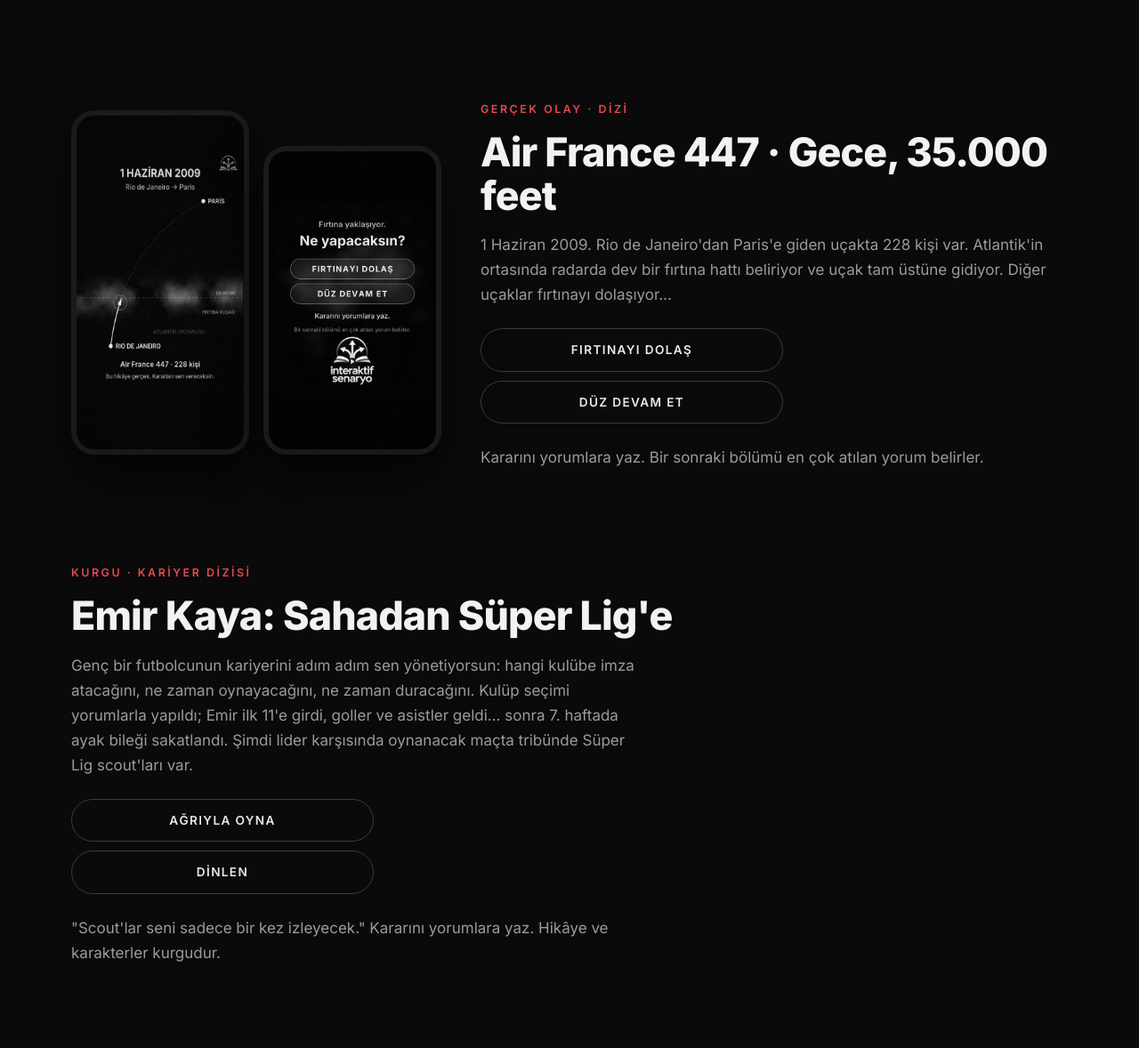
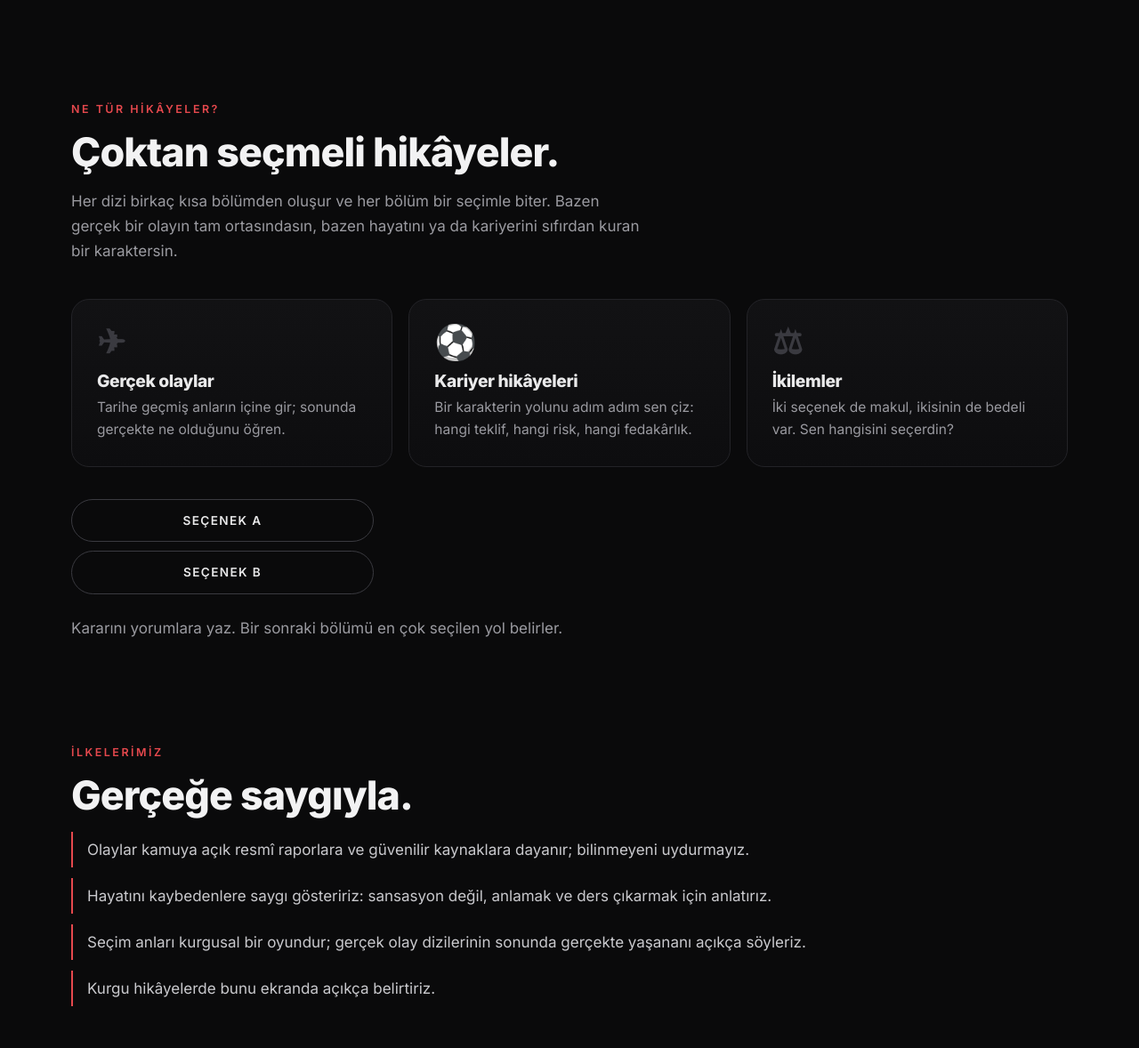
Before and after one commit to erenkahram4n/ggame-site, a plain HTML site: page interaktifsenaryo.html in a window 1280 px wide. Shown: the part 1266-2444 px from the top of the page at 89% size. Drawn offline with Linux system fonts and the light colour scheme.

Commit message:
Interaktif Senaryo: genel anlatim

```diff
--- a/interaktifsenaryo.html
+++ b/interaktifsenaryo.html
@@ -47,7 +47,7 @@ body.is{background:#0a0a0b;color:#e9e9ea;font-family:"Inter",system-ui,sans-seri
 <body class="is">
 <nav class="nav"><div class="wrap">
   <a class="logo-word" href="index.html">G<span>Game</span></a>
-  <ul><li><a href="index.html">GGame</a></li><li><a href="#nasil">Nasıl çalışır?</a></li><li><a href="#bolumler">Bölümler</a></li><li><a href="#takip">Takip et</a></li></ul>
+  <ul><li><a href="index.html">GGame</a></li><li><a href="#nasil">Nasıl çalışır?</a></li><li><a href="#bolumler">Hikâyeler</a></li><li><a href="#takip">Takip et</a></li></ul>
 </div></nav>
 
 <header class="is-hero"><div class="in wrap">
@@ -68,24 +68,17 @@ body.is{background:#0a0a0b;color:#e9e9ea;font-family:"Inter",system-ui,sans-seri
   </div>
 </div></section>
 
-<section id="bolumler" style="padding-top:20px"><div class="wrap ep">
-  <div class="phones"><img src="img/is_af447.jpg" alt="Air France 447 bölümünden bir kare"><img src="img/is_secim.jpg" alt="Seçim ekranı: Fırtınayı dolaş ya da düz devam et"></div>
-  <div>
-    <span class="lbl">Gerçek olay · Dizi</span>
-    <h2>Air France 447 · Gece, 35.000 feet</h2>
-    <p class="muted">1 Haziran 2009. Rio de Janeiro'dan Paris'e giden uçakta 228 kişi var. Atlantik'in ortasında radarda dev bir fırtına hattı beliriyor ve uçak tam üstüne gidiyor. Diğer uçaklar fırtınayı dolaşıyor…</p>
-    <div class="choice"><span>FIRTINAYI DOLAŞ</span><span>DÜZ DEVAM ET</span></div>
-    <p class="muted">Kararını yorumlara yaz. Bir sonraki bölümü en çok atılan yorum belirler.</p>
+<section id="bolumler" style="padding-top:20px"><div class="wrap">
+  <span class="lbl">Ne tür hikâyeler?</span>
+  <h2>Çoktan seçmeli hikâyeler.</h2>
+  <p class="muted">Her dizi birkaç kısa bölümden oluşur ve her bölüm bir seçimle biter. Bazen gerçek bir olayın tam ortasındasın, bazen hayatını ya da kariyerini sıfırdan kuran bir karaktersin.</p>
+  <div class="steps">
+    <div class="step"><b>✈</b><h3>Gerçek olaylar</h3><p>Tarihe geçmiş anların içine gir; sonunda gerçekte ne olduğunu öğren.</p></div>
+    <div class="step"><b>⚽</b><h3>Kariyer hikâyeleri</h3><p>Bir karakterin yolunu adım adım sen çiz: hangi teklif, hangi risk, hangi fedakârlık.</p></div>
+    <div class="step"><b>⚖</b><h3>İkilemler</h3><p>İki seçenek de makul, ikisinin de bedeli var. Sen hangisini seçerdin?</p></div>
   </div>
-</div></section>
-
-
-<section style="padding-top:10px"><div class="wrap">
-  <span class="lbl">Kurgu · Kariyer dizisi</span>
-  <h2>Emir Kaya: Sahadan Süper Lig'e</h2>
-  <p class="muted">Genç bir futbolcunun kariyerini adım adım sen yönetiyorsun: hangi kulübe imza atacağını, ne zaman oynayacağını, ne zaman duracağını. Kulüp seçimi yorumlarla yapıldı; Emir ilk 11'e girdi, goller ve asistler geldi… sonra 7. haftada ayak bileği sakatlandı. Şimdi lider karşısında oynanacak maçta tribünde Süper Lig scout'ları var.</p>
-  <div class="choice"><span>AĞRIYLA OYNA</span><span>DİNLEN</span></div>
-  <p class="muted">"Scout'lar seni sadece bir kez izleyecek." Kararını yorumlara yaz. Hikâye ve karakterler kurgudur.</p>
+  <div class="choice" style="margin-top:36px"><span>SEÇENEK A</span><span>SEÇENEK B</span></div>
+  <p class="muted">Kararını yorumlara yaz. Bir sonraki bölümü en çok seçilen yol belirler.</p>
 </div></section>
 
 <section style="padding-top:20px"><div class="wrap">
@@ -95,7 +88,7 @@ body.is{background:#0a0a0b;color:#e9e9ea;font-family:"Inter",system-ui,sans-seri
     <li>Olaylar kamuya açık resmî raporlara ve güvenilir kaynaklara dayanır; bilinmeyeni uydurmayız.</li>
     <li>Hayatını kaybedenlere saygı gösteririz: sansasyon değil, anlamak ve ders çıkarmak için anlatırız.</li>
     <li>Seçim anları kurgusal bir oyundur; gerçek olay dizilerinin sonunda gerçekte yaşananı açıkça söyleriz.</li>
-    <li>Kurgu dizilerinde bunu ekranda açıkça belirtiriz; karakterler ve olaylar gerçek değildir.</li>
+    <li>Kurgu hikâyelerde bunu ekranda açıkça belirtiriz.</li>
   </ul>
 </div></section>
 
```
Also changed, not shown: index.html (+1 -1 lines), img/is_af447.jpg (deleted), img/is_secim.jpg (deleted).
